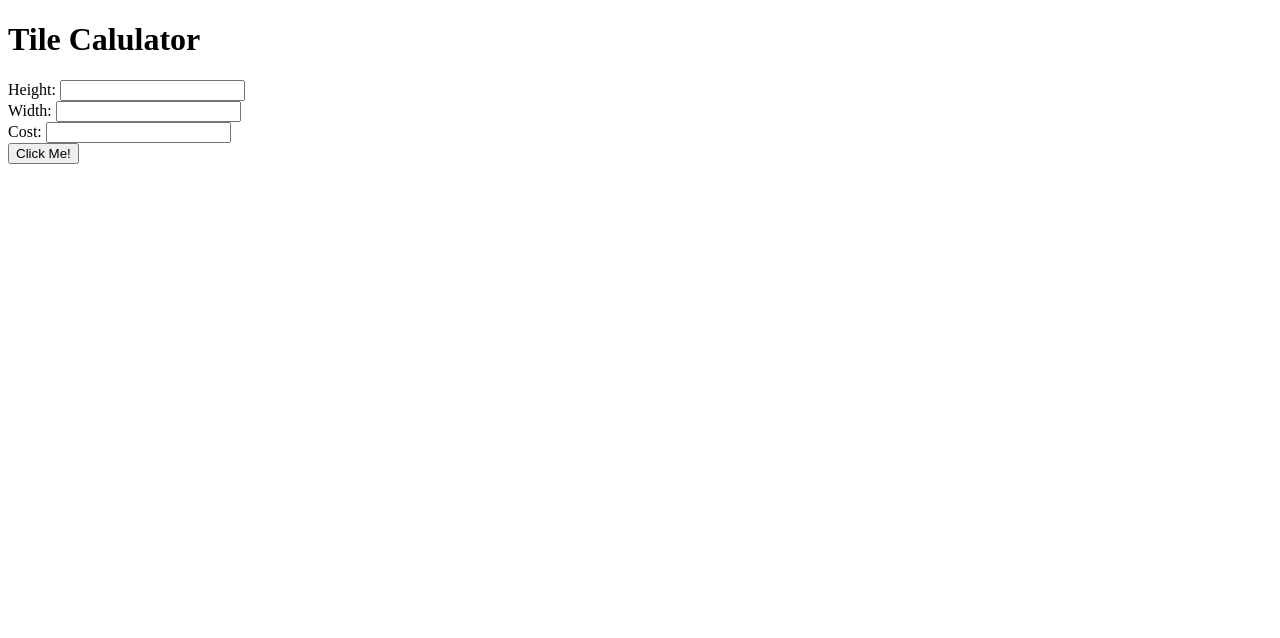
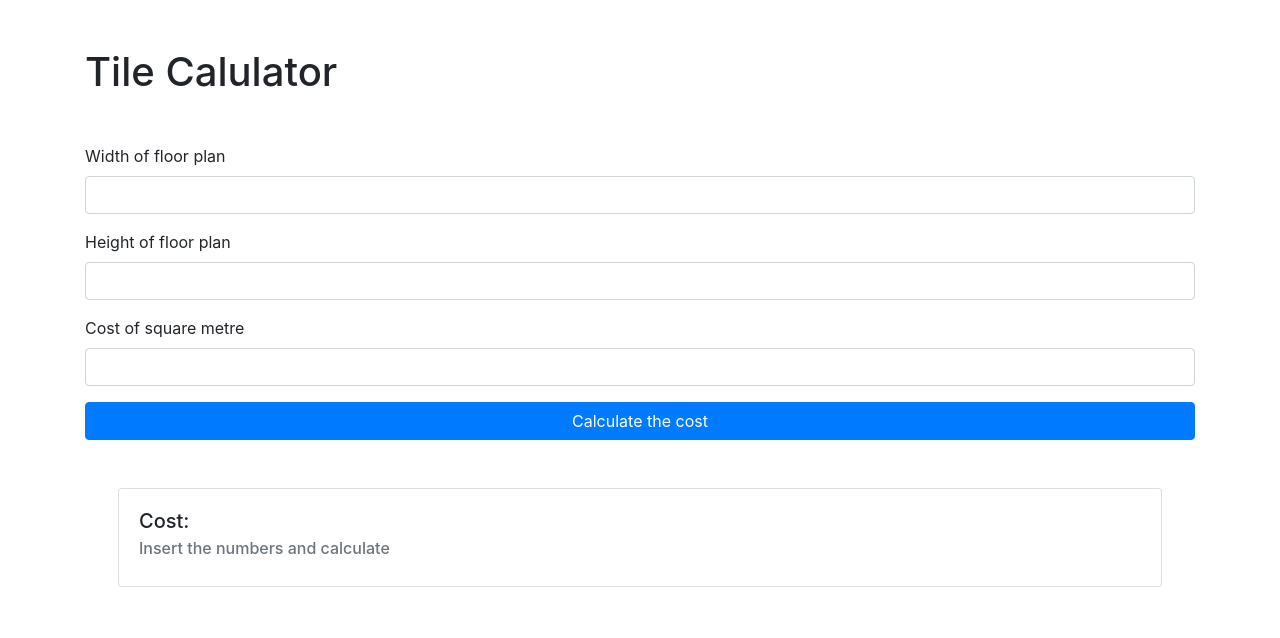
Before and after one commit to arondadi/ProjectList, a plain HTML site: page Tile Calculator/index.html in a window 1280 px wide. Drawn offline with nearby package versions, Linux system fonts and the light colour scheme.

Commit message:
tile calculator

```diff
--- a/Tile Calculator/index.html
+++ b/Tile Calculator/index.html
@@ -6,29 +6,43 @@
     <meta name="viewport" content="width=device-width, initial-scale=1.0">
     <meta http-equiv="X-UA-Compatible" content="ie=edge">
     <title>Tile Calulator</title>
+
+    <link rel="stylesheet" href="https://stackpath.bootstrapcdn.com/bootstrap/4.1.3/css/bootstrap.min.css" integrity="sha384-MCw98/SFnGE8fJT3GXwEOngsV7Zt27NXFoaoApmYm81iuXoPkFOJwJ8ERdknLPMO"
+        crossorigin="anonymous">
+
 </head>
 
 <body>
-    <div>
-        <h1>Tile Calulator</h1>
-        <div>
-            <form>
-                <div>
-                    Height: <input type="text" id="input1">
-                </div>
-                <div>
-                    Width: <input type="text" id="input2">
-                </div>
-                <div>
-                    Cost: <input type="text" id="cost">
-                </div>
-                <button type="button" onclick="myFunction()">Click Me!</button>
-            </form>
+    <div class="container">
+        <h1 class="mx-auto m-5">Tile Calulator</h1>
+        <form>
+            <div class="form-group">
+                <label for="width">Width of floor plan</label>
+                <input type="text" class="form-control" id="width">
+            </div>
+            <div class="form-group">
+                <label for="height">Height of floor plan</label>
+                <input type="text" class="form-control" id="height">
+            </div>
+            <div class="form-group">
+                <label for="cost">Cost of square metre</label>
+                <input type="text" class="form-control" id="cost">
+            </div>
+            <button type="button" class="btn btn-primary btn-block" onclick="myFunction()">Calculate the cost</button>
+        </form>
+    </div>
+
+    <div class="container p-5">
+        <div class="card">
+            <div class="card-body">
+                <h5 class="card-title">Cost:</h5>
+                <h6 class="card-subtitle mb-2 text-muted" id="output">Insert the numbers and calculate</h6>
+            </div>
         </div>
     </div>
 
+    <script src="tilecalculator.js"></script>
 
-    <script src="app.js"></script>
 </body>
 
 </html>
--- /dev/null
+++ b/Tile Calculator/tilecalculator.js
@@ -0,0 +1,16 @@
+// // Tile calculator
+
+function tileCalculator(width, height, cost) {
+  return width * height * cost;
+}
+
+function myFunction() {
+  const width = document.getElementById("width").value;
+  const height = document.getElementById("height").value;
+  const cost = document.getElementById("cost").value;
+
+  const totalCost = tileCalculator(width, height, cost);
+
+  document.getElementById("output").innerHTML = `${totalCost}`;
+  return 0;
+}
```
Also changed, not shown: Tile Calculator/app.js (deleted).
